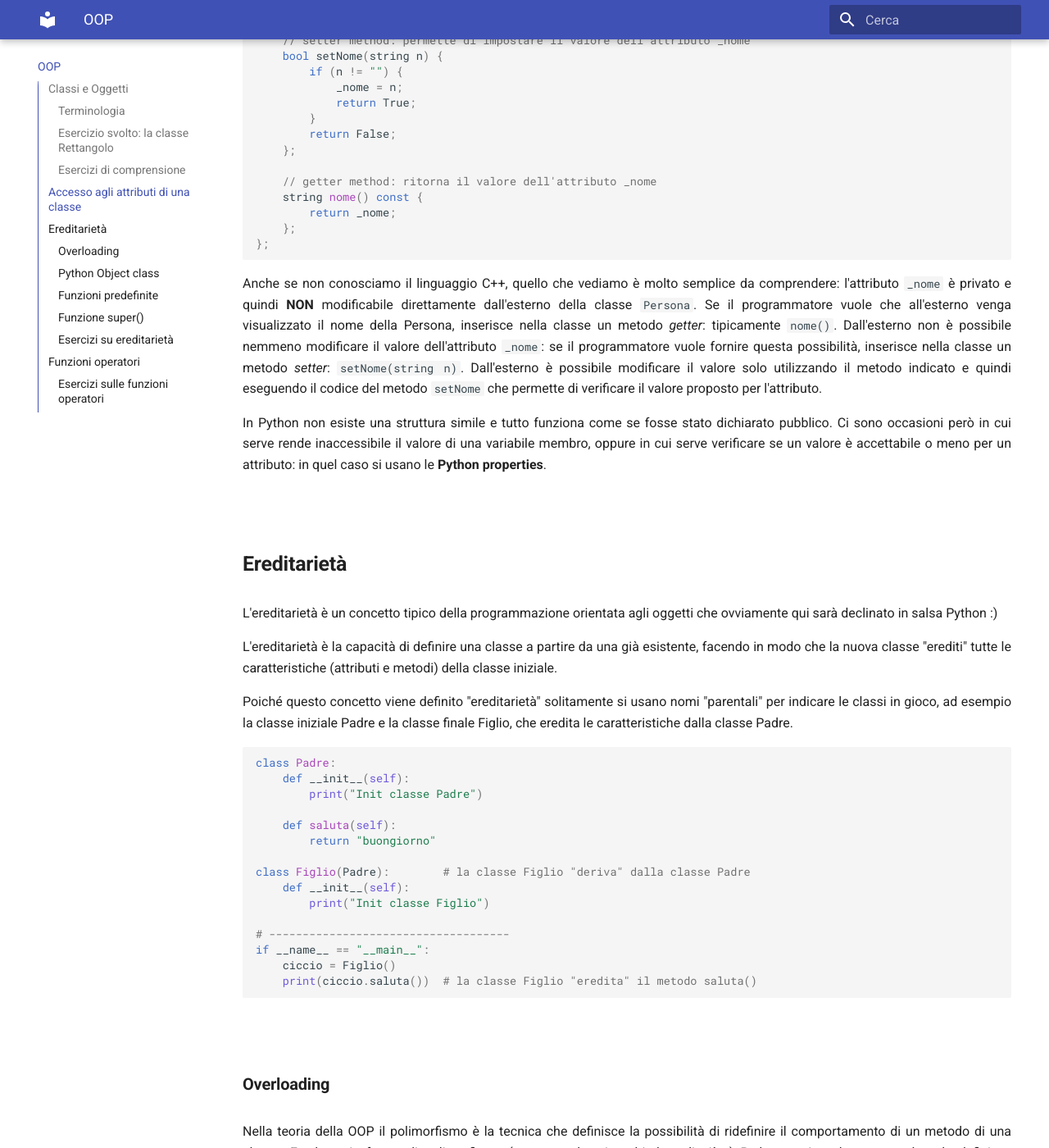
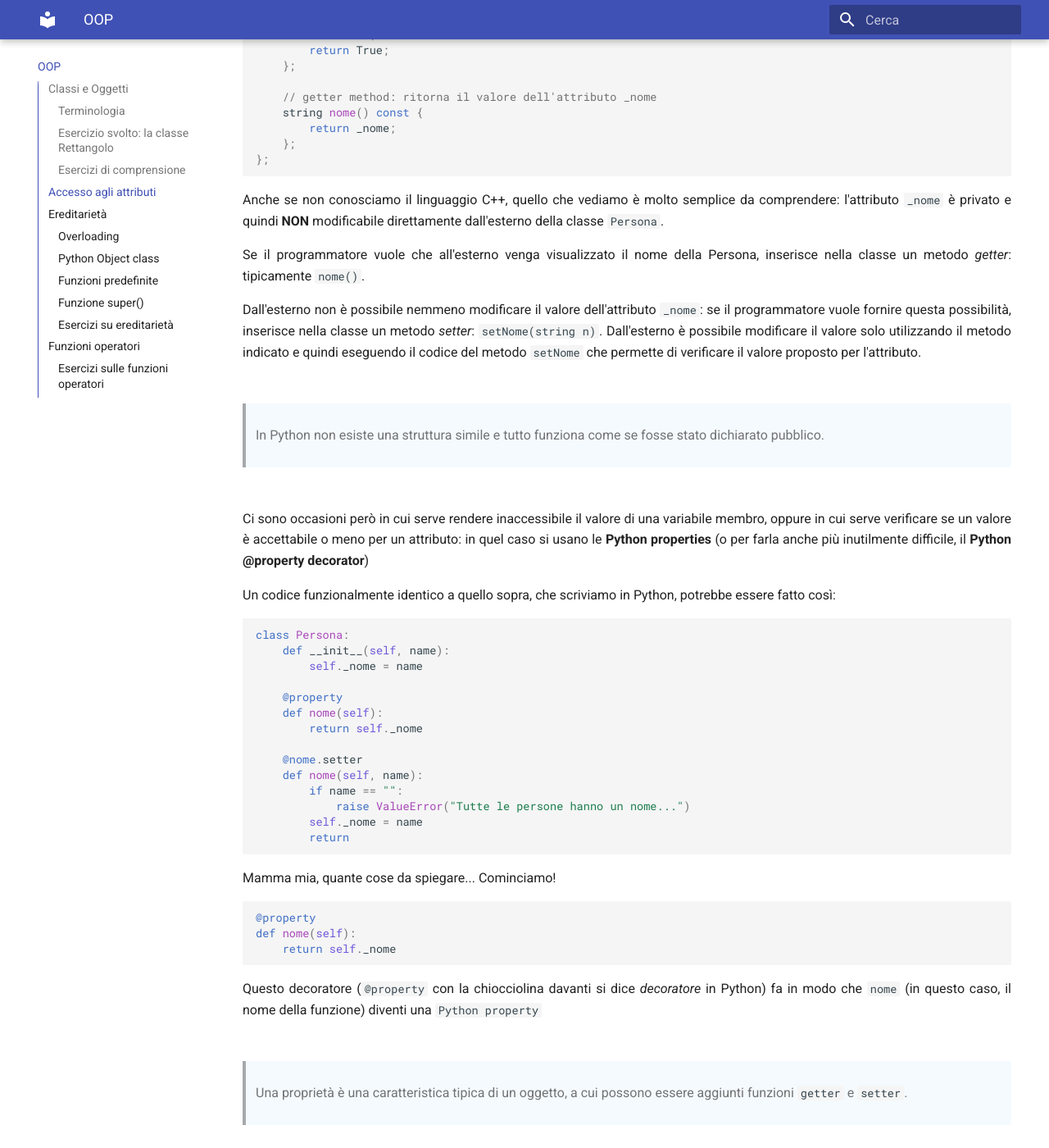
Before and after one commit to adjamhub/pyhandouts, an MkDocs documentation site: the page built from docs/OOP.md, in a window 1280 px wide and 1400 px high, scrolled down 10058 px. Shown: the whole window at 82% size. Built offline with MkDocs 1.6.1 and Material for MkDocs 9.7.7, drawn with Linux system fonts in a browser that asks for light colours; emoji names are drawn with the system emoji font; some of the changed text lies outside the part shown.

Commit message:
Python properties, first bits

````diff
--- a/docs/OOP.md
+++ b/docs/OOP.md
@@ -511,11 +511,7 @@ ottenuto, con una visualizzazione simile a questa:
 -   Ancona: (39, 43, 44, 78, 81)
 
 <!-- ################################################################################################# -->
-## Accesso agli attributi di una classe
-
-In Python è facile... si può fare sempre!
-
-Finito il capitolo!
+## Accesso agli attributi
 
 Nei linguaggi di programmazione più *antichi* e *strutturati* esiste il concetto di *visibilità* di un membro (un attributo o un metodo)
 della classe. Ogni membro può essere specificato (almeno) come `public`, ovvero visibile a chiunque utilizzi la classe e le sue istanze;
@@ -534,11 +530,10 @@ private:
 public:
     // setter method: permette di impostare il valore dell'attributo _nome
     bool setNome(string n) {
-        if (n != "") {
-            _nome = n;
-            return True;
-        }
-        return False;
+        if (n == "")
+            return False;
+        _nome = n;
+        return True;
     };
 
     // getter method: ritorna il valore dell'attributo _nome
@@ -548,15 +543,68 @@ public:
 };
 ```
 
-Anche se non conosciamo il linguaggio C++, quello che vediamo è molto semplice da comprendere: l'attributo `_nome` è privato e quindi **NON** modificabile direttamente
-dall'esterno della classe `Persona`.
-Se il programmatore vuole che all'esterno venga visualizzato il nome della Persona, inserisce nella classe un metodo *getter*: tipicamente `nome()`. Dall'esterno non è possibile
-nemmeno modificare il valore dell'attributo `_nome`: se il programmatore vuole fornire questa possibilità, inserisce nella classe un metodo *setter*: `setNome(string n)`. Dall'esterno
-è possibile modificare il valore solo utilizzando il metodo indicato e quindi eseguendo il codice del metodo `setNome` che permette di verificare il valore proposto per l'attributo.
+Anche se non conosciamo il linguaggio C++, quello che vediamo è molto semplice da comprendere: l'attributo `_nome` è privato e quindi
+**NON** modificabile direttamente dall'esterno della classe `Persona`.
 
-In Python non esiste una struttura simile e tutto funziona come se fosse stato dichiarato pubblico. Ci sono occasioni però in cui serve rende inaccessibile il valore di una variabile membro,
-oppure in cui serve verificare se un valore è accettabile o meno per un attributo: in quel caso si usano le **Python properties**.
+Se il programmatore vuole che all'esterno venga visualizzato il nome della Persona, inserisce nella classe un metodo *getter*: tipicamente `nome()`.
 
+Dall'esterno non è possibile nemmeno modificare il valore dell'attributo `_nome`: se il programmatore vuole fornire questa possibilità,
+inserisce nella classe un metodo *setter*: `setNome(string n)`. Dall'esterno è possibile modificare il valore solo utilizzando il metodo
+indicato e quindi eseguendo il codice del metodo `setNome` che permette di verificare il valore proposto per l'attributo.
+
+> In Python non esiste una struttura simile e tutto funziona come se fosse stato dichiarato pubblico.
+
+Ci sono occasioni però in cui serve rendere inaccessibile il valore di una variabile membro,
+oppure in cui serve verificare se un valore è accettabile o meno per un attributo:
+in quel caso si usano le **Python properties** (o per farla anche più inutilmente difficile, il **Python @property decorator**)
+
+Un codice funzionalmente identico a quello sopra, che scriviamo in Python, potrebbe essere fatto così:
+
+```python
+class Persona:
+    def __init__(self, name):
+        self._nome = name
+
+    @property
+    def nome(self):
+        return self._nome
+
+    @nome.setter
+    def nome(self, name):
+        if name == "":
+            raise ValueError("Tutte le persone hanno un nome...")
+        self._nome = name
+        return
+```
+
+Mamma mia, quante cose da spiegare... Cominciamo!
+
+```python
+@property
+def nome(self):
+    return self._nome
+```
+
+Questo decoratore (`@property` con la chiocciolina davanti si dice *decoratore* in Python) fa in modo che `nome` (in questo caso, il nome della funzione)
+diventi una `Python property`
+
+
+> Una proprietà è una caratteristica tipica di un oggetto,
+> a cui possono essere aggiunti funzioni `getter` e `setter`.
+
+Allora... CONTINUA DA QUI!!!
+
+> La convenzione dice che le variabili che iniziano con underscore `_` sono non-public in Python. Comunque nessun controllo di accesso
+> viene realmente implementato, quindi tecnicamente si può comunuque scrivere:
+>
+> ```python
+> p = Persona("Gianni")
+> p._nome = ""
+> ```
+>
+> E farla franca!
+>
+> Però attenti passerotti... il prof vi osserva!!!
 
 
 <!-- ################################################################################################# -->
````
Also changed, not shown: docs/insights/00_intro.md (+5 -5 lines).
